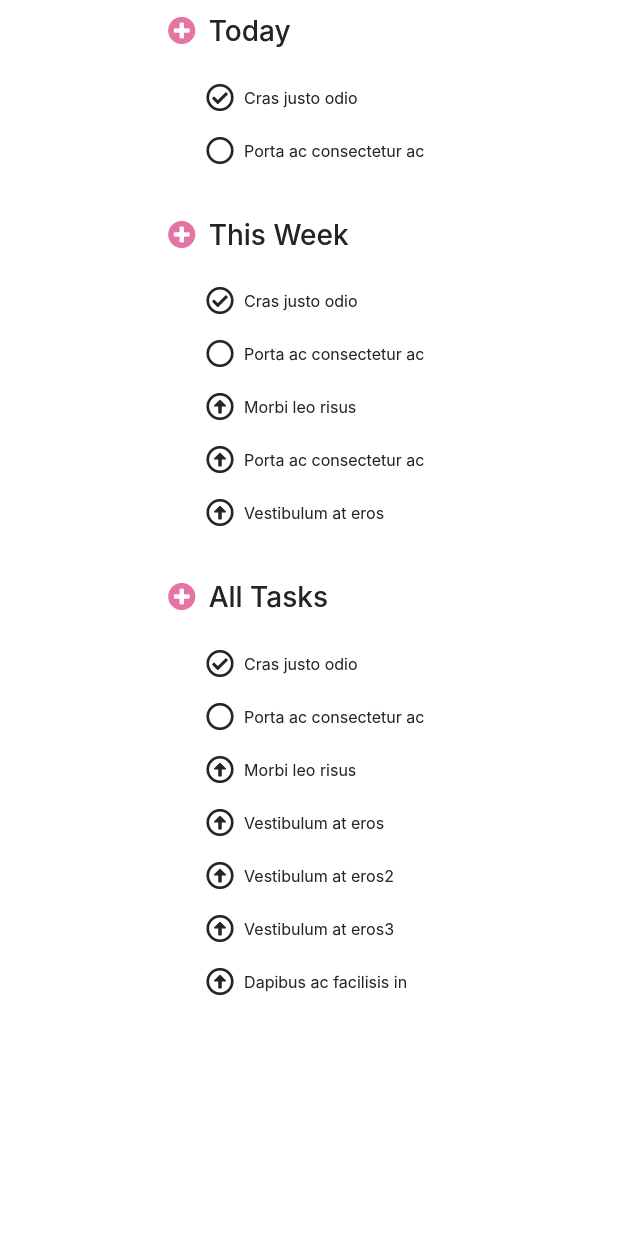
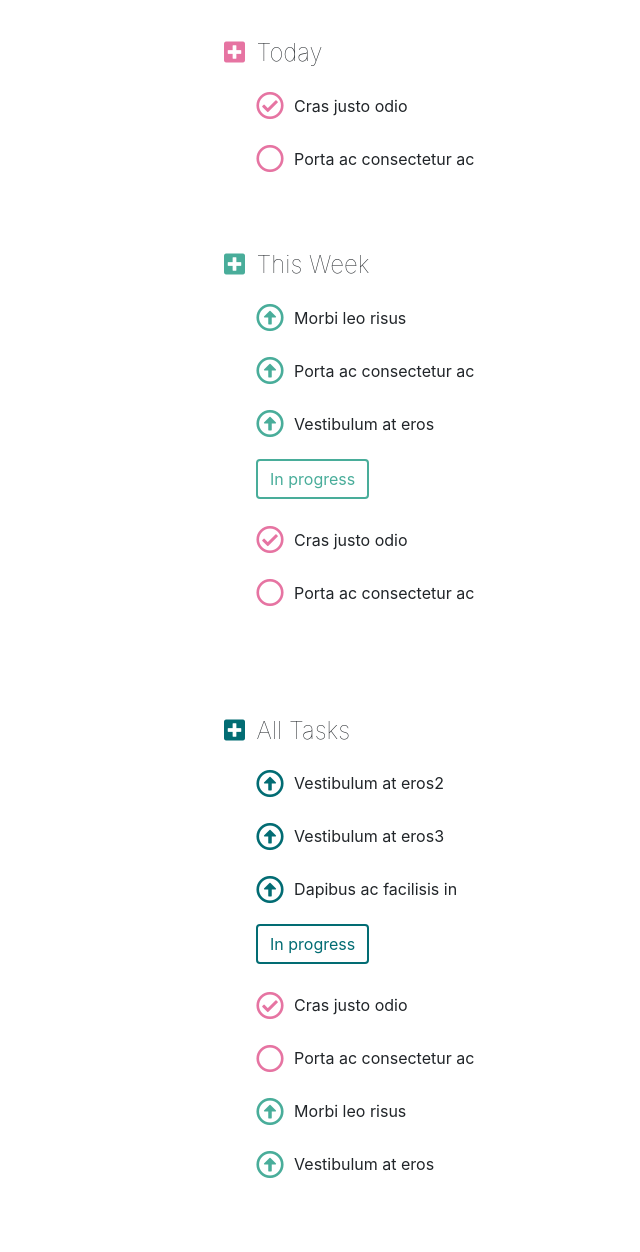
Before and after one commit to morrowdavidson/todo-list, a website built with webpack: page dist/index.html in a window 1280 px wide. Shown: the part 77-1329 px from the top of the page, without its empty margins (204-844 px from the left). Before the commit the page ends 1115 px from the top, so only its background shows below. Built offline with nearby package versions, Linux system fonts and the light colour scheme.

Commit message:
Finish basic styling

```diff
--- a/src/scss/app.scss
+++ b/src/scss/app.scss
@@ -18,13 +18,58 @@ $today  : #E674A2;
 $week   : #49AD9A;
 $all    : #026C73;
 
-lh {
-    text-indent: -1.2em;
+#main-app {
+    max-width:500px;
+    margin-right:auto;
+    margin-left:auto;
 }
 
-lh i {
+
+
+#today .fa-plus-square {
     color: $today;
+}
 
+#thisWeek .fa-plus-square {
+    color: $week;
+}
+
+#thisWeek button {
+    border-color: $week;
+    border-width: 2px;
+    background: none;
+    color: $week;
+}
+
+#allTodos button {
+    border-color: $all;
+    border-width: 2px;
+    background: none;
+    color: $all;
+}
+
+#allTodos .fa-plus-square {
+    color: $all;
+}
+
+#thisWeek .fa-arrow-alt-circle-up {
+    color: $week;
+}
+
+#allTodos .fa-arrow-alt-circle-up {
+    color: $all;
+}
+
+#allTodos .in-progress .fa-arrow-alt-circle-up {
+    color: $week;
+}
+
+.fa-check-circle {
+    color: $today;
+}
+
+.fa-circle {
+    color: $today;
 }
 
 i {
@@ -49,16 +94,18 @@ body {
 nav {
     background-color: white;
     margin-top: 2vh;
-    margin-right: 3vw;
-    margin-left: 3vw;
+    margin-right: auto;
+    margin-left: auto;
     border-radius: 1.5rem;
     border: 1px solid $secondary;
+    max-width: 500px;
+
 };
 
 #lists-container {
     width: 500px;
     padding-top: 10vh;
-    margin: auto;
+    padding-left:50px;
 };
 
 .list-group-item{
@@ -80,3 +127,11 @@ nav {
 #lists-container ul {
     padding-bottom: 2em;
 }
+
+h3 {
+    font-size: 1.5em;
+    font-weight: lighter;
+    text-indent: -.25em;
+    padding-top: 1.5em;
+
+}
```
Also changed, not shown: dist/index.html, 1 other file.
